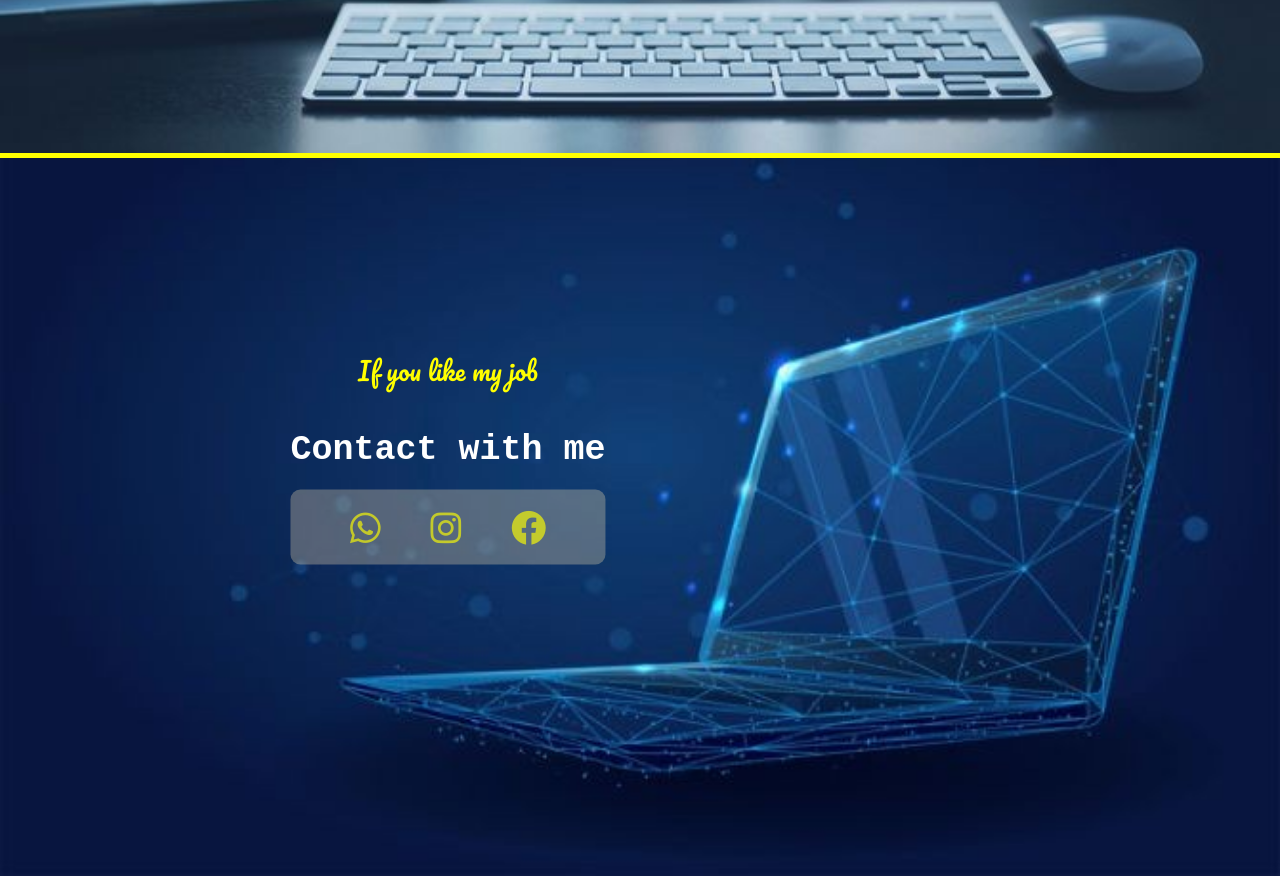
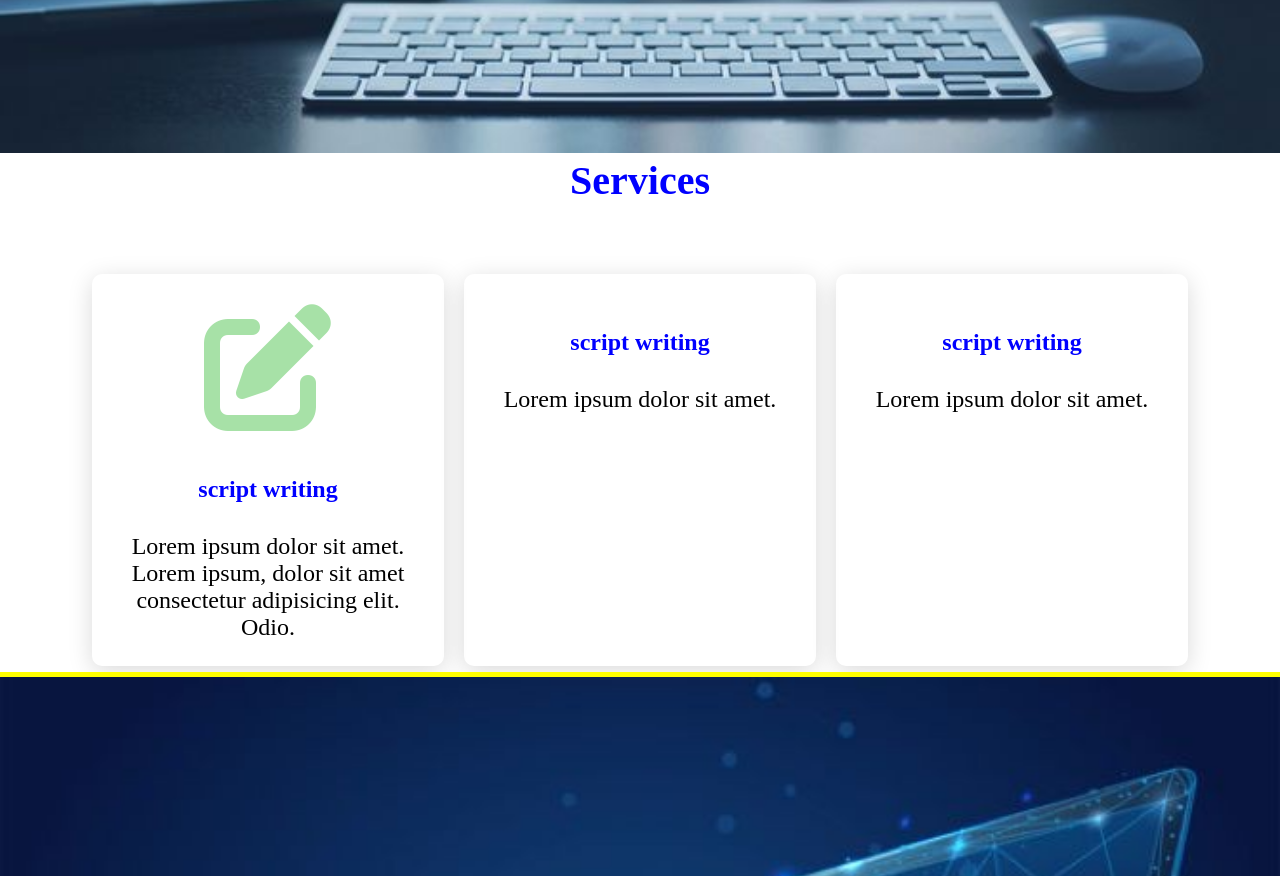
Before and after one commit to ShaimaaYH/portfolio, a plain HTML site: page index.html in a window 1280 px wide. Shown: the part 567-1443 px from the top of the page. Drawn offline with Linux system fonts and the light colour scheme.

Commit message:
first commit

```diff
--- a/assets/css/style.css
+++ b/assets/css/style.css
@@ -110,6 +110,52 @@ header {
   background-color: #ffffff5c;
   border-radius: 20px;
 }
+.title{
+  display: flex;
+  justify-content: center;
+  color: blue;
+  font-size: 2.5em;
+  font-weight: 900;
+  margin-bottom: 60px;
+}
+.content{
+  display: flex;
+  justify-content: center;
+  flex-direction: row;
+  flex-wrap: wrap;
+}
+.card{
+  color: black;
+  width: 22em;
+  box-shadow: 0px 5px 25px rgba(1 1 1/15%);
+  border-radius: 10px;
+  padding: 25px;
+  margin: 10px;
+  transition: 0.5s ease-in;
+
+}
+.card:hover{
+transform: scale(1.1);
+}
+.icon{
+  color:#a7e1a7 ;
+  font-size: 8em;
+  text-align: center;
+}
+.info{
+  text-align: center;
+}
+.info h3{
+  color: blue;
+  font-size: 1.5em;
+  font-weight: 900;
+  margin: 30px;
+  text-align: center;
+}
+.content .info p{
+  font-size: 1.5em;
+  font-weight: 200;
+}
 
 .contact {
   margin-top: -4px;
--- a/index.html
+++ b/index.html
@@ -46,6 +46,45 @@
         </div>
     </header>
     <main>
+      <!-- start services -->
+      <section class="cards" id="services">
+        <h2 class="title">Services</h2>
+        <div class="content">
+            <!-- card1 -->
+            <div class="card">
+                <div class="icon">
+                    <i class="fas fa-edit"></i>
+                </div>
+                <div class="info">
+                    <h3>script writing</h3>
+                    <p>Lorem ipsum dolor sit amet.
+                        Lorem ipsum, dolor sit amet consectetur adipisicing elit. Odio.
+                    </p>
+                </div>
+            </div>
+            <!-- card2 -->
+            <div class="card">
+                <div class="icon">
+                    <i></i>
+                </div>
+                <div class="info">
+                    <h3>script writing</h3>
+                    <p>Lorem ipsum dolor sit amet.</p>
+                </div>
+            </div>
+            <!-- card3 -->
+            <div class="card">
+                <div class="icon">
+                    <i></i>
+                </div>
+                <div class="info">
+                    <h3>script writing</h3>
+                    <p>Lorem ipsum dolor sit amet.</p>
+                </div>
+            </div>
+        </div>
+    </section>
+    <!--end services-->
       <section class="contact" id="contact">
         <img src="./assets/images/1.jpg" alt="" />
         <div class="about">
```
